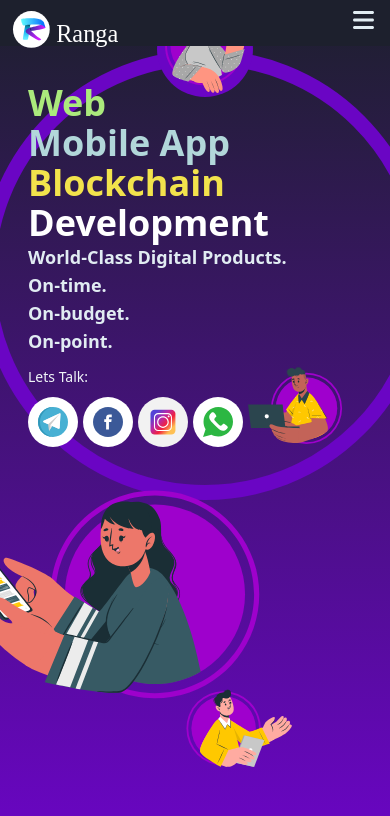
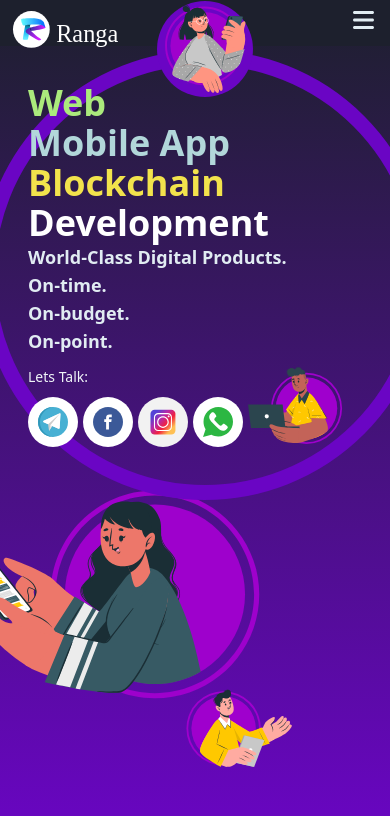
Before and after one commit to rangatechnologies/ranga-technologies, a React (Create React App) app: page / in a window 390 px wide. Shown: the top 816 px of the page. Built offline with nearby package versions, Linux system fonts and the light colour scheme.

Commit message:
click bug fixed

```diff
--- a/src/Pages/Home/HomeMainComponent.tsx
+++ b/src/Pages/Home/HomeMainComponent.tsx
@@ -107,7 +107,7 @@ export default function HomeMainComponent() {
         <div className="max-w-6xl justify-center flex items-start flex-col  w-full">
           <div className="w-full h-40 md:h-0 flex md:flex-row flex-col overflow-visible font-sans items-center md:items-start">
             {/* Web @@@@@@@@@@@@@@@@@@@@@@@@@@@@@@@@@@@@@*/}
-            <div className=" hidden md:flex   z-10">
+            <div className=" hidden md:flex   z-50">
               <div
                 className="border-primary rounded-full flex overflow-visible justify-center items-center"
                 style={{
@@ -142,7 +142,7 @@ export default function HomeMainComponent() {
                     {/* <button onClick={() => window.open("ranganaupul@gmail.com")}  className="button button1" >
                       <div  className="img" ><img  alt="" src={gmail} /></div>
                     </button> */}
-                    <button onClick={() => window.open("https://t.me/rangaubot")}  className="button button2" >
+                    <button onClick={() => window.open("https://t.me/rangaubot")}  className=" button button2" >
                       <div  className="img" ><img  alt="" src={telegram} /></div>
                     </button>
                     <button onClick={() => window.open("https://www.facebook.com/RangaTradingBot")}  className="button button3" >
@@ -165,7 +165,7 @@ export default function HomeMainComponent() {
             </div>
 
             {/* Mobile @@@@@@@@@@@@@@@@@@@@@@@@@@@@@@@@@@@ */}
-            <div className=" md:hidden flex z-10">
+            <div className=" md:hidden flex z-50">
               <div
                 className="border-primary rounded-full flex flex-col overflow-visible justify-center items-center"
                 style={{
```
